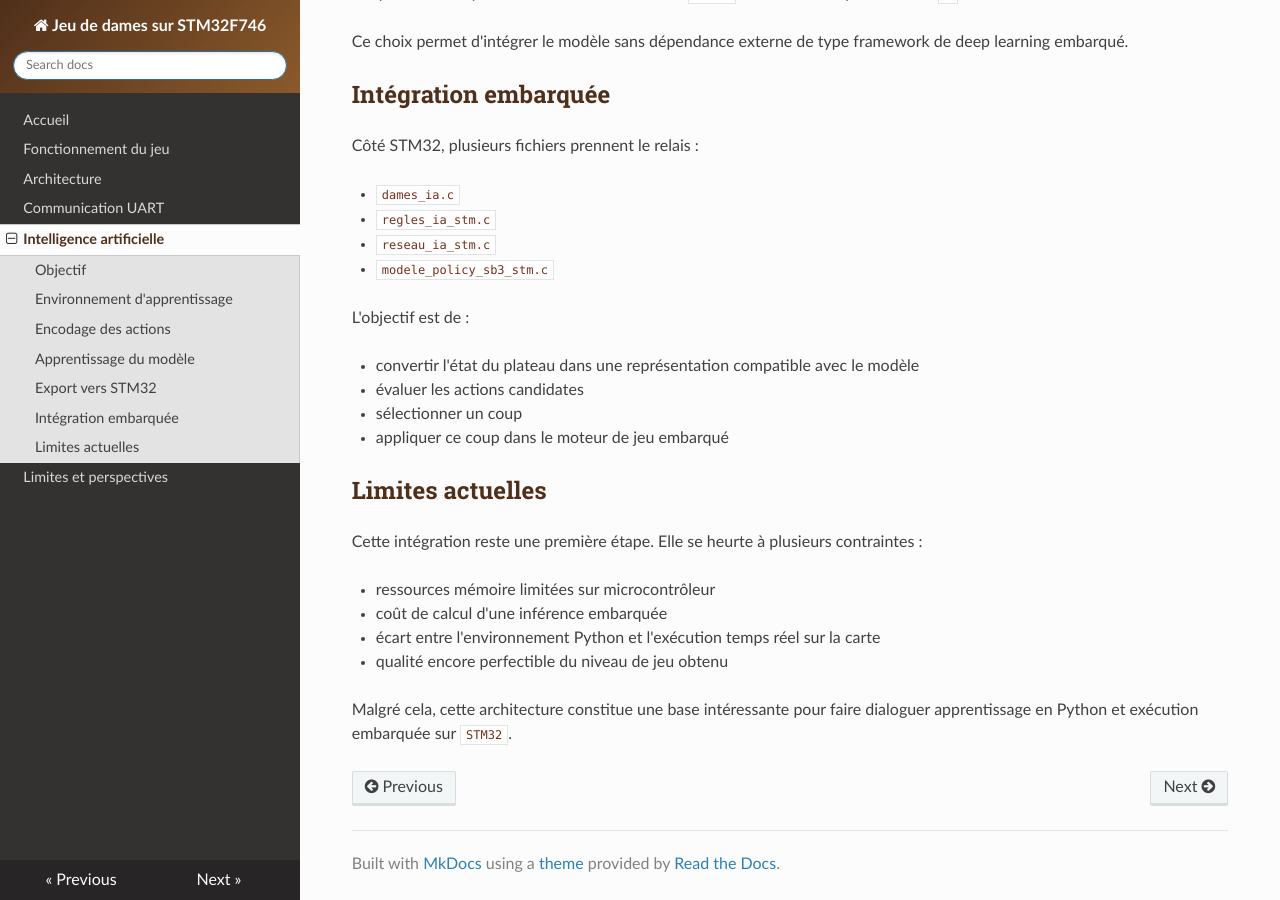
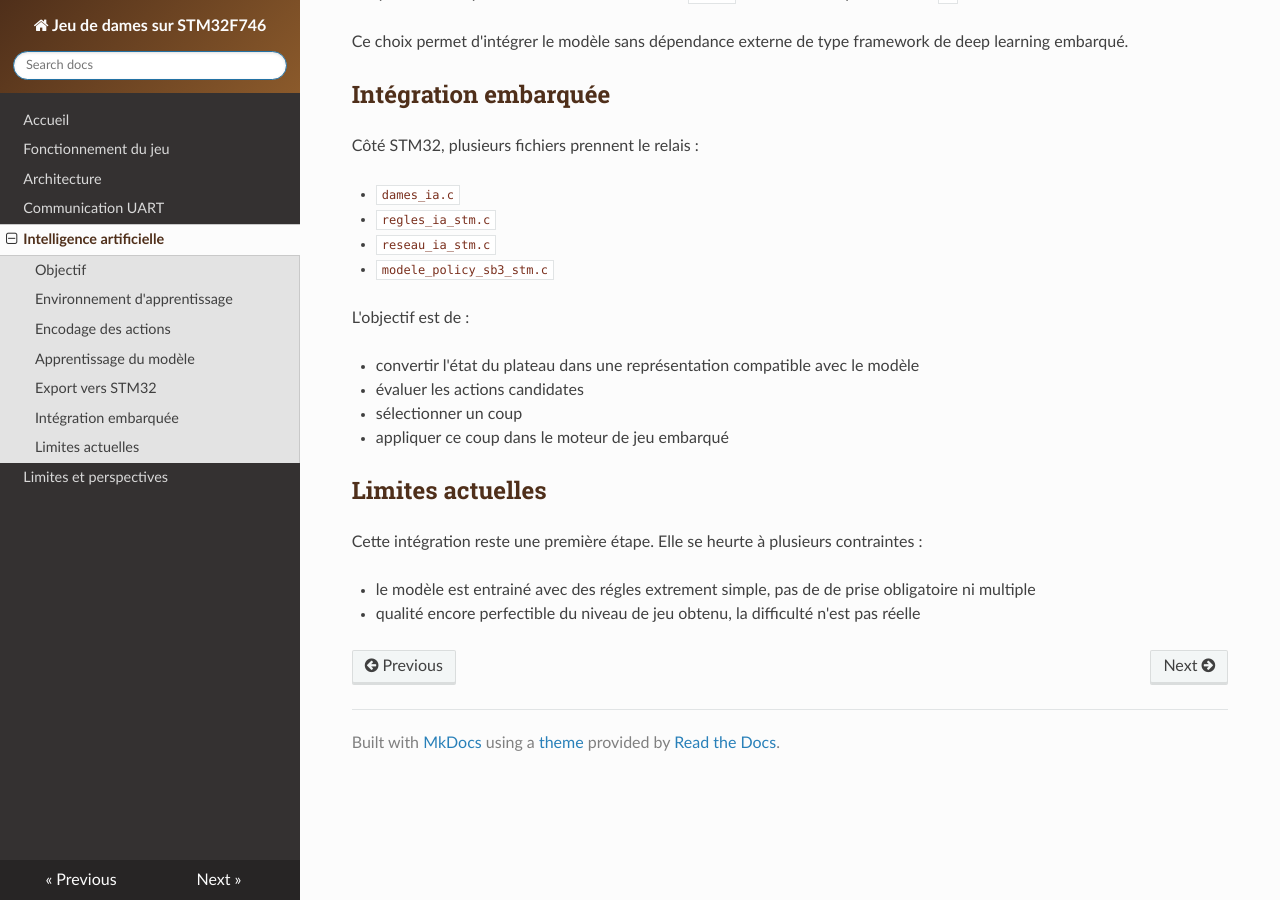
Before and after one commit to terencemarchi/projet-442-jeux, an MkDocs documentation site: the page built from docs/ia.md, in a window 1280 px wide and 900 px high, scrolled down 1552 px. Built offline with MkDocs 1.6.1, drawn with Linux system fonts in a browser that asks for light colours; nearby versions of some CDN libraries.

Commit message:
Modification de la page

```diff
--- a/docs/ia.md
+++ b/docs/ia.md
@@ -79,9 +79,5 @@ L'objectif est de :
 Cette intégration reste une première étape.
 Elle se heurte à plusieurs contraintes :
 
-- ressources mémoire limitées sur microcontrôleur
-- coût de calcul d'une inférence embarquée
-- écart entre l'environnement Python et l'exécution temps réel sur la carte
-- qualité encore perfectible du niveau de jeu obtenu
-
-Malgré cela, cette architecture constitue une base intéressante pour faire dialoguer apprentissage en Python et exécution embarquée sur `STM32`.
+- le modèle est entrainé avec des régles extrement simple, pas de de prise obligatoire ni multiple
+- qualité encore perfectible du niveau de jeu obtenu, la difficulté n'est pas réelle
```
